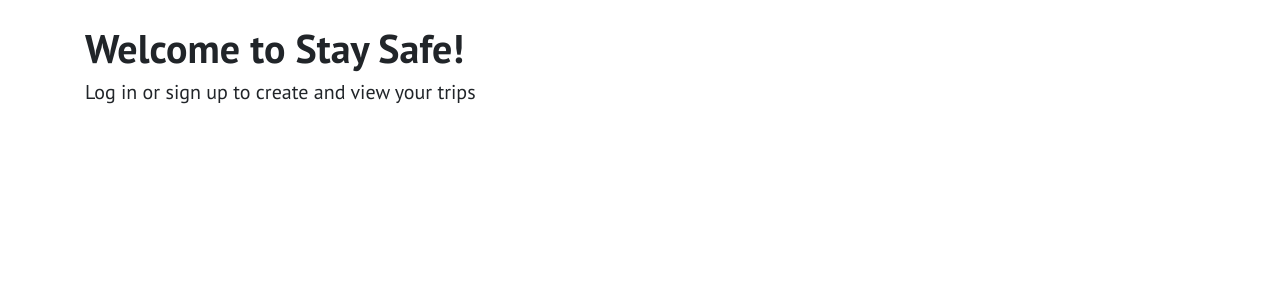
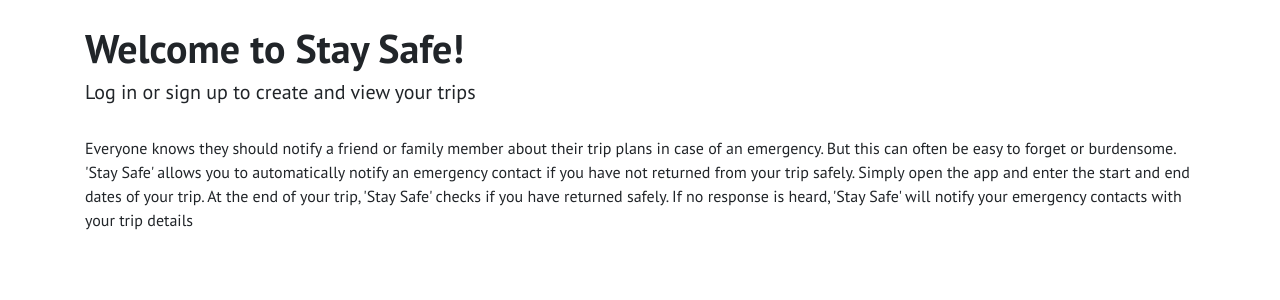
Before and after one commit to srivardhansajja/stay-safe, a Django app: template templates/home.html in a window 1280 px wide. Shown: the part 56-356 px from the top of the page. Run offline with Django 3.2, Linux system fonts and the light colour scheme; the template is opened without the code that fills it, so the values that code supplies are empty; parts of the project's set-up code (start-up, migrations or seed data) failed here and were passed over; some libraries are stand-ins or nearby versions.

```diff
--- a/apps/pages/views.py
+++ b/apps/pages/views.py
@@ -10,7 +10,7 @@ from .models import Trip
 
 
 #  Render the homepage
-class HomePageView(LoginRequiredMixin, TemplateView):
+class HomePageView(TemplateView):
     template_name = 'home.html'
 
 
--- a/templates/home.html
+++ b/templates/home.html
@@ -50,6 +50,15 @@
     {% else %}
         <br><b><h1>Welcome to Stay Safe!</b></h1>
         <h5>Log in or sign up to create and view your trips</h5>
+        <br>
+        <h7>
+            Everyone knows they should notify a friend or family member about their trip plans
+            in case of an emergency. But this can often be easy to forget or burdensome. 'Stay Safe'
+            allows you to automatically notify an emergency contact if you have not returned from
+            your trip safely. Simply open the app and enter the start and end dates of your trip.
+            At the end of your trip, 'Stay Safe' checks if you have returned safely. If no response
+            is heard, 'Stay Safe' will notify your emergency contacts with your trip details
+        </h7>
 
     {% endif %}
 {% endblock %}
```
Also changed, not shown: templates/trip_view.html (+6 -1 lines).
